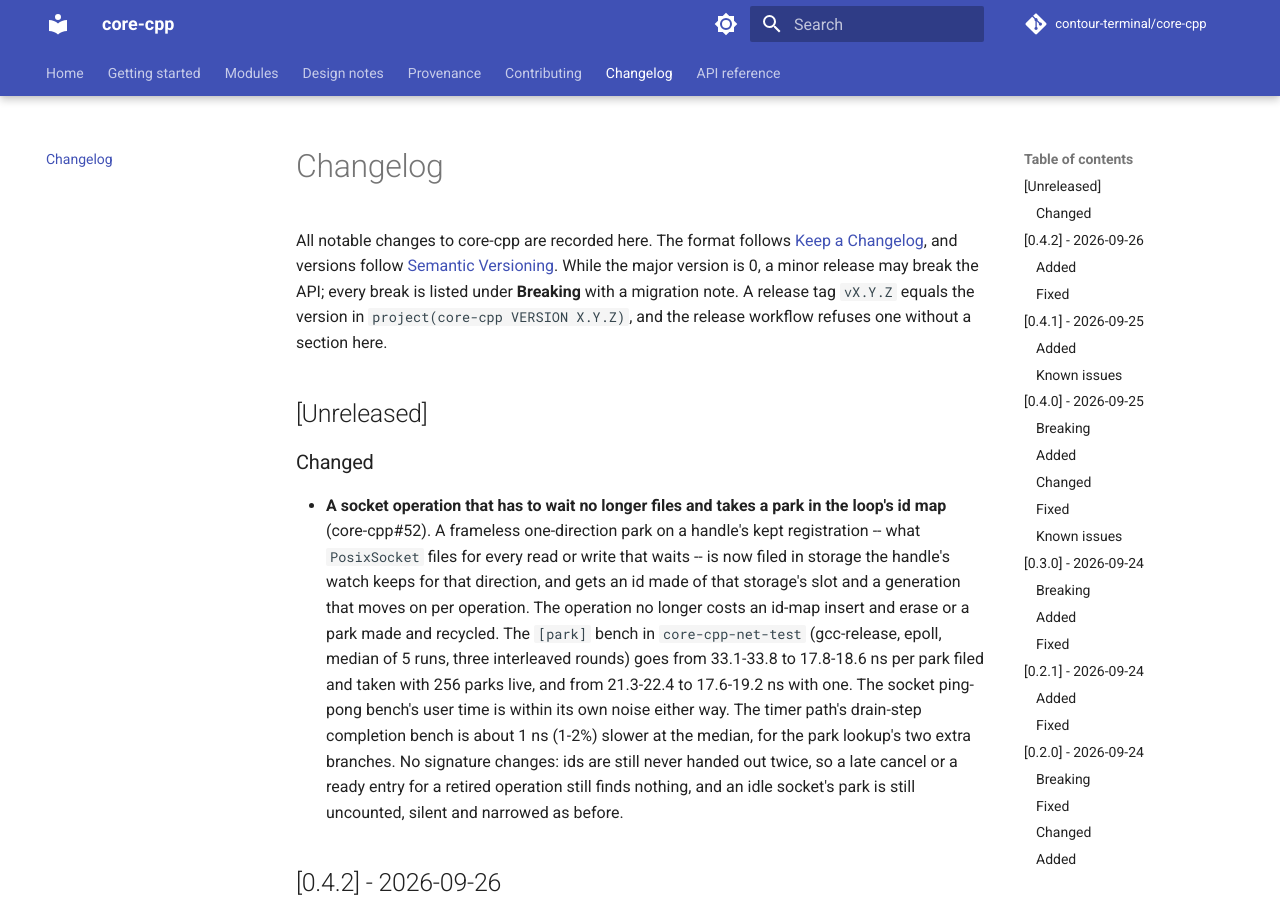
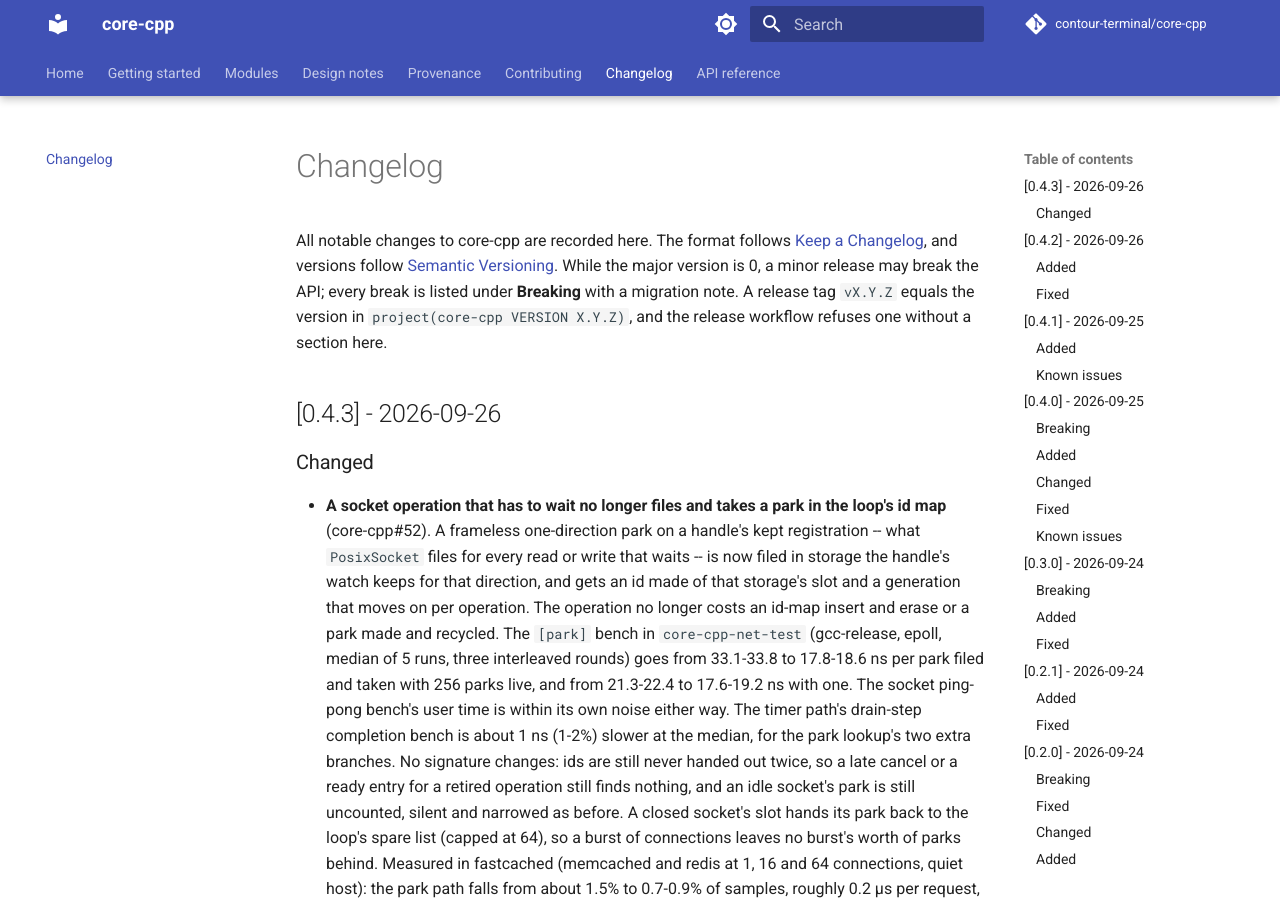
Before and after one commit to contour-terminal/core-cpp, an MkDocs documentation site: the page built from docs/changelog.md, in a window 1280 px wide and 900 px high. Built offline with MkDocs 1.6.1 and Material for MkDocs 9.7.7, drawn with Linux system fonts in a browser that asks for light colours; comment, search, counter and statistics services are not loaded; some of the changed text lies outside the part shown.

Commit message:
Release 0.4.3
Signed-off-by: Christian Parpart <christian@parpart.family>

````diff
--- a/CHANGELOG.md
+++ b/CHANGELOG.md
@@ -7,7 +7,7 @@ release may break the API; every break is listed under **Breaking** with a migra
 release tag `vX.Y.Z` equals the version in `project(core-cpp VERSION X.Y.Z)`, and the release
 workflow refuses one without a section here.
 
-## [Unreleased]
+## [0.4.3] - 2026-09-26
 
 ### Changed
 
@@ -23,6 +23,10 @@ workflow refuses one without a section here.
   (1-2%) slower at the median, for the park lookup's two extra branches. No signature changes:
   ids are still never handed out twice, so a late cancel or a ready entry for a retired operation
   still finds nothing, and an idle socket's park is still uncounted, silent and narrowed as before.
+  A closed socket's slot hands its park back to the loop's spare list (capped at 64), so a burst
+  of connections leaves no burst's worth of parks behind. Measured in fastcached (memcached and
+  redis at 1, 16 and 64 connections, quiet host): the park path falls from about 1.5% to 0.7-0.9%
+  of samples, roughly 0.2 µs per request, with syscalls and allocations unchanged.
 
 ## [0.4.2] - 2026-09-26
 
--- a/CMakeLists.txt
+++ b/CMakeLists.txt
@@ -3,7 +3,7 @@ cmake_minimum_required(VERSION 3.25...3.31)
 
 # The version literal is the source of truth; a release tag must equal it.
 project(core-cpp
-    VERSION 0.4.2
+    VERSION 0.4.3
     DESCRIPTION "Shared C++23 foundation libraries of the Contour Terminal projects"
     HOMEPAGE_URL "https://github.com/contour-terminal/core-cpp"
     LANGUAGES CXX)
--- a/docs/getting-started/cpm.md
+++ b/docs/getting-started/cpm.md
@@ -9,7 +9,7 @@ as a subproject. This is how endo, fastcached, tuidu, Lightweight's `dbtool` and
 CPMAddPackage(
     NAME core-cpp
     GITHUB_REPOSITORY contour-terminal/core-cpp
-    GIT_TAG v0.4.2
+    GIT_TAG v0.4.3
     SYSTEM YES              # core-cpp headers never trip your -Werror
     EXCLUDE_FROM_ALL YES    # build only what you link
     OPTIONS "CORE_CPP_WITH_TUI ON" "CORE_CPP_WITH_TLS OFF")
--- a/docs/getting-started/install.md
+++ b/docs/getting-started/install.md
@@ -67,7 +67,7 @@ that is not in any export set.
 ```
 
 ```cmake
-CPMAddPackage(NAME core-cpp GITHUB_REPOSITORY contour-terminal/core-cpp GIT_TAG v0.4.2
+CPMAddPackage(NAME core-cpp GITHUB_REPOSITORY contour-terminal/core-cpp GIT_TAG v0.4.3
               OPTIONS "CORE_CPP_INSTALL ON")
 ```
 
````
Also changed, not shown: README.md (+2 -2 lines).
